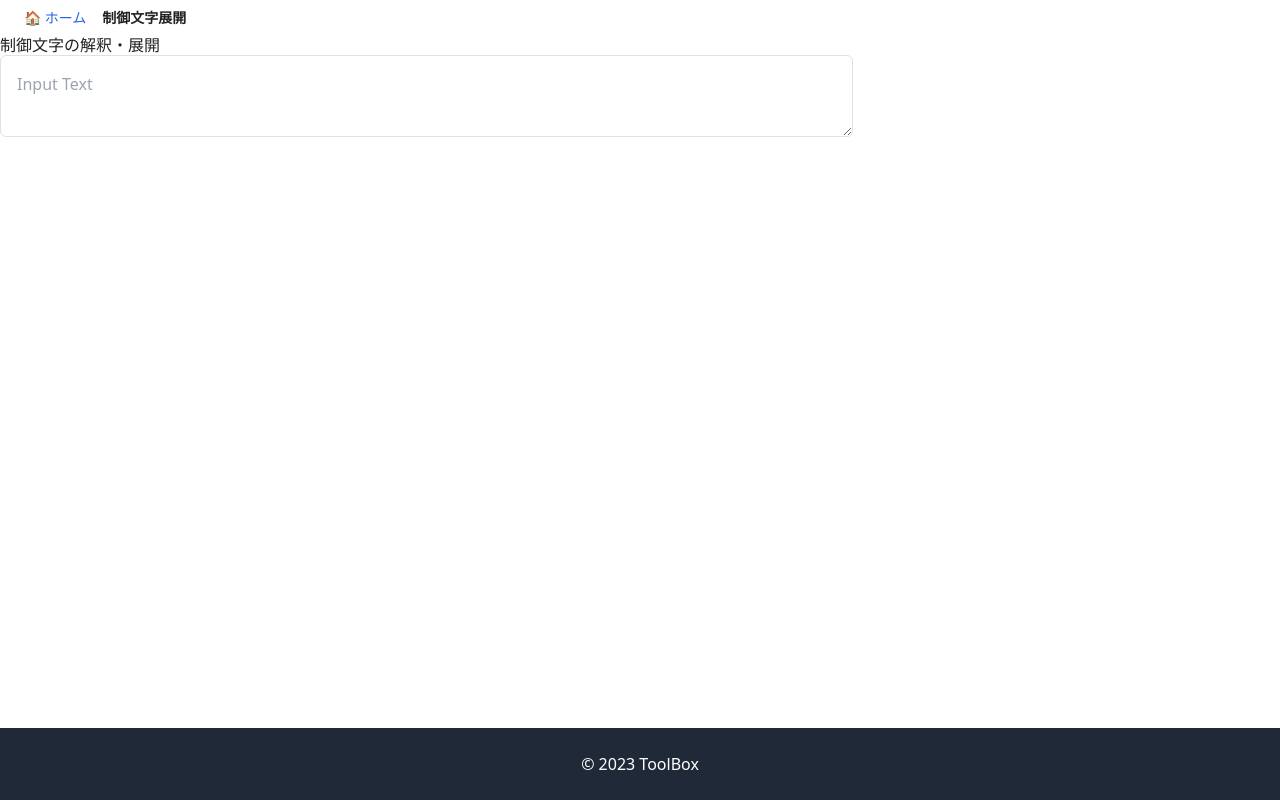
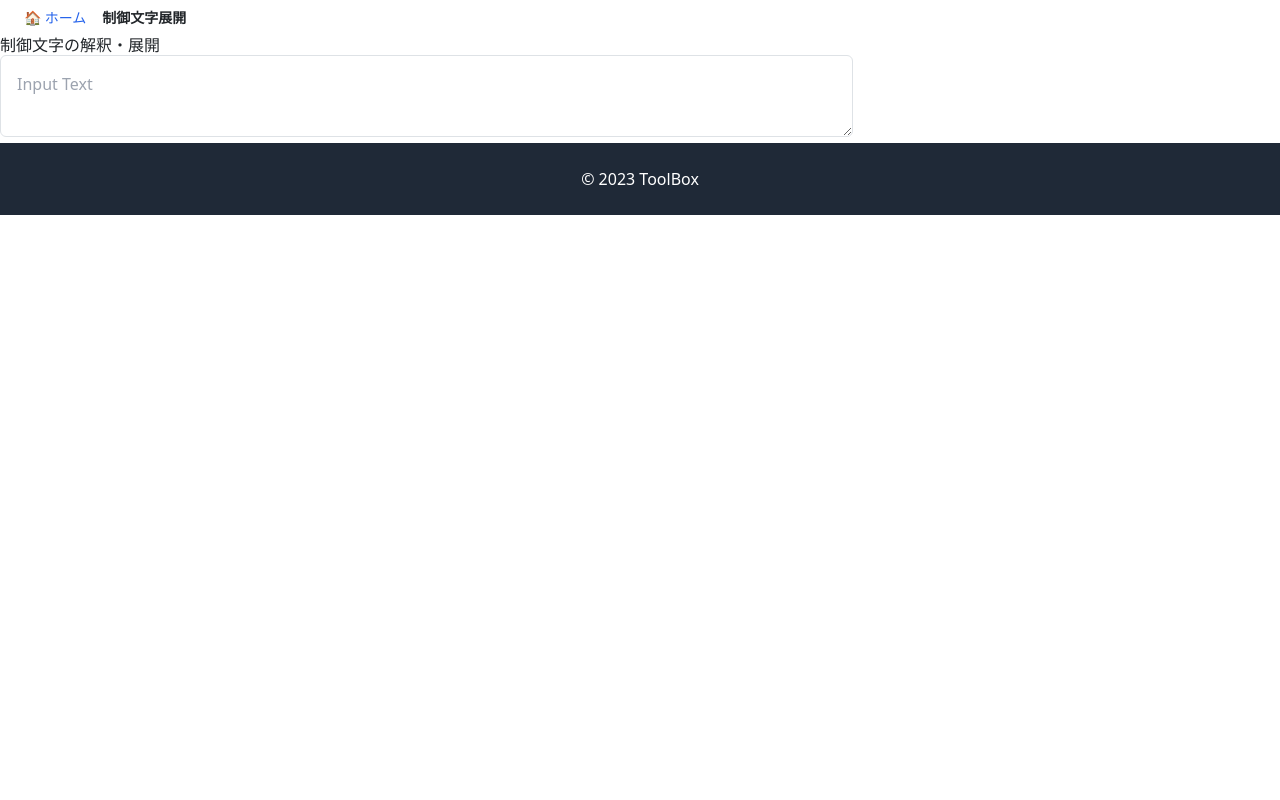
Before and after one commit to foresukecom/toolbox, a Vue app: page /escape-sequence-interpreter in a window 1280 px wide. Built offline with nearby package versions, Linux system fonts and the light colour scheme.

Commit message:
refactor: プロジェクト全体からVuetify除外

```diff
--- a/package.json
+++ b/package.json
@@ -10,7 +10,6 @@
   "dependencies": {
     "@ffmpeg/core": "^0.11.0",
     "@ffmpeg/ffmpeg": "^0.11.6",
-    "@mdi/font": "5.9.55",
     "@mdi/js": "^7.2.96",
     "@vue-leaflet/vue-leaflet": "^0.9.0",
     "axios": "^1.3.6",
@@ -28,7 +27,6 @@
     "vue": "^3.2.13",
     "vue-leaflet": "^0.1.0",
     "vue-router": "^4.1.6",
-    "vuetify": "^3.3.3",
     "webfontloader": "^1.0.0",
     "xml-formatter": "^3.3.2"
   },
--- a/src/App.vue
+++ b/src/App.vue
@@ -1,11 +1,11 @@
 <template>
-  <v-app>
+  <div>
     <app-header></app-header>
-    <v-main>
+    <main>
       <router-view></router-view>
-    </v-main>
+    </main>
     <app-footer></app-footer>
-  </v-app>
+  </div>
 </template>
 
 <script>
--- a/src/main.js
+++ b/src/main.js
@@ -1,18 +1,10 @@
 import { createApp } from 'vue';
 import App from './App.vue';
 import router from './router';
-import { createVuetify } from 'vuetify';
-import '@mdi/font/css/materialdesignicons.css';
 import './assets/css/main.css';
-
 
 console.log(
   `App author: ${process.env.VUE_APP_AUTHOR}, Git commit hash: ${process.env.VUE_APP_GIT_COMMIT_HASH}`
 );
 
-const vuetify = createVuetify({
-  icons: {
-    iconfont: 'mdi',
-  },
-});
-createApp(App).use(router).use(vuetify).mount('#app');
+createApp(App).use(router).mount('#app');
```
Also changed, not shown: 2 other files (tests, documents, lock files or other folders).
